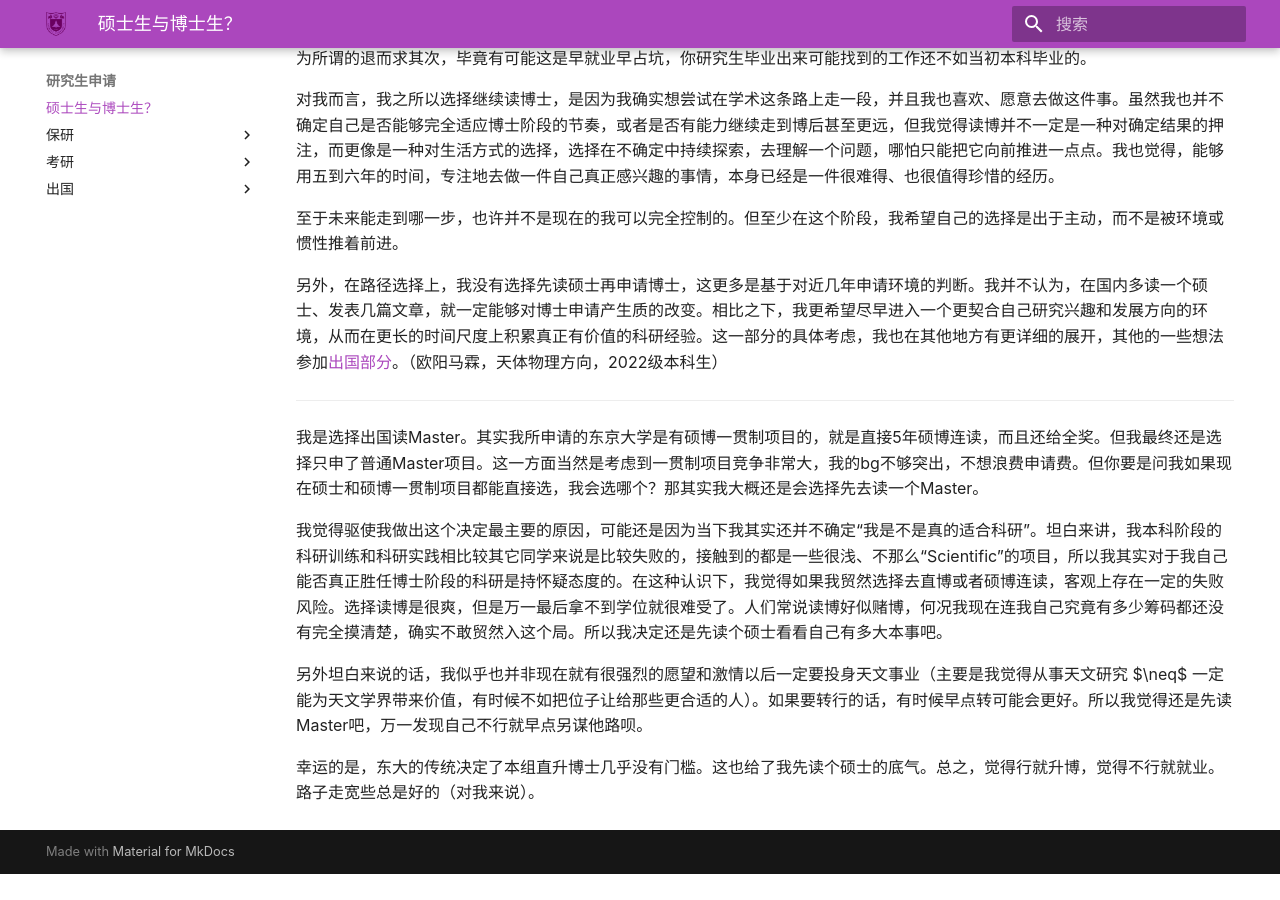
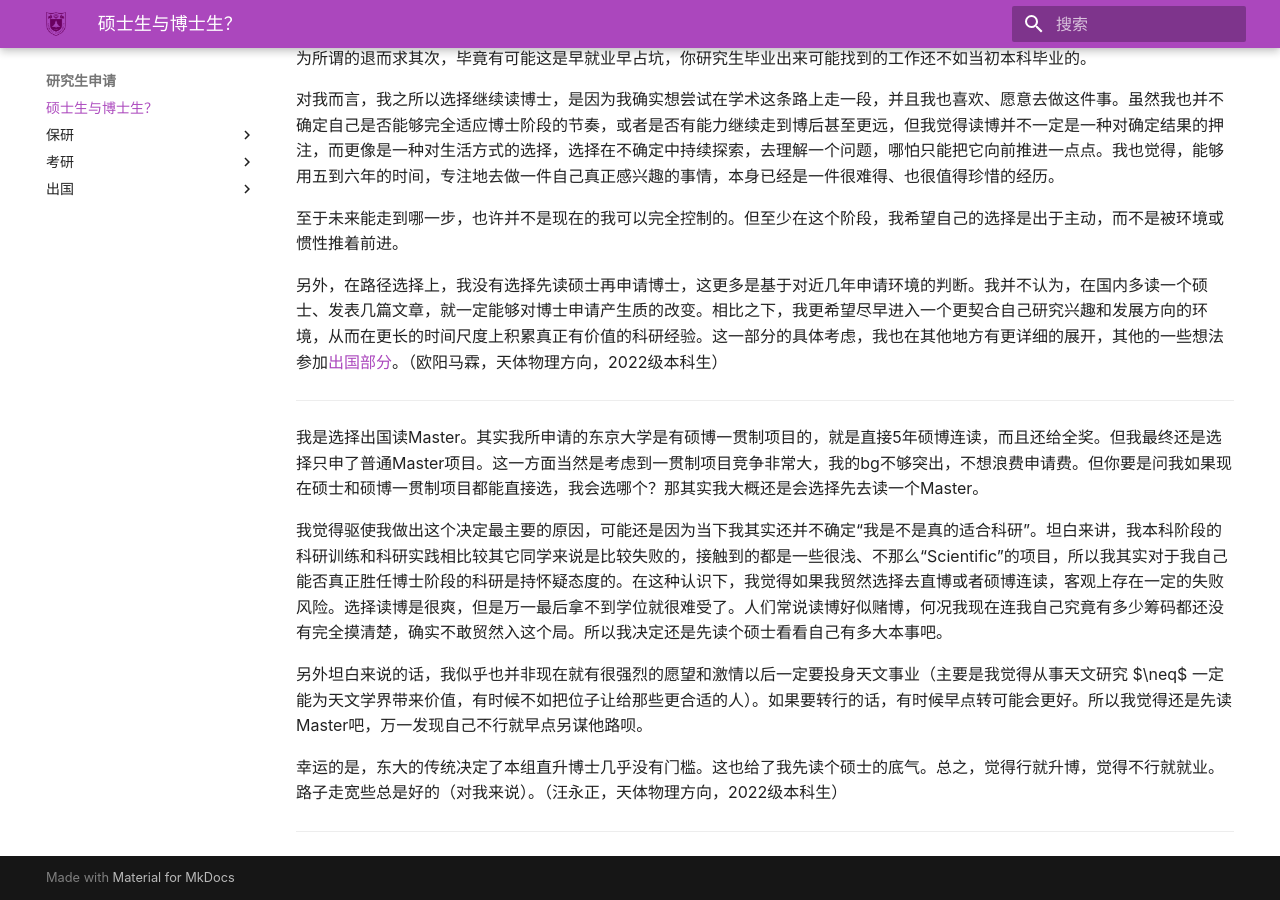
Before and after one commit to nju-astronomy/NJU-ASA, an MkDocs documentation site: the page built from docs/pathway/why_grad.md, in a window 1280 px wide and 900 px high, scrolled down 1019 px. Built offline with MkDocs 1.6.1 and Material for MkDocs 9.7.7, drawn with Linux system fonts in a browser that asks for light colours; some web fonts are replaced; before the commit the page ends 1893 px from its top, so only the background shows below that.

Commit message:
Update why_grad.md

```diff
--- a/docs/pathway/why_grad.md
+++ b/docs/pathway/why_grad.md
@@ -30,4 +30,6 @@
 
 另外坦白来说的话，我似乎也并非现在就有很强烈的愿望和激情以后一定要投身天文事业（主要是我觉得从事天文研究 $\neq$ 一定能为天文学界带来价值，有时候不如把位子让给那些更合适的人）。如果要转行的话，有时候早点转可能会更好。所以我觉得还是先读Master吧，万一发现自己不行就早点另谋他路呗。
 
-幸运的是，东大的传统决定了本组直升博士几乎没有门槛。这也给了我先读个硕士的底气。总之，觉得行就升博，觉得不行就就业。路子走宽些总是好的（对我来说）。
+幸运的是，东大的传统决定了本组直升博士几乎没有门槛。这也给了我先读个硕士的底气。总之，觉得行就升博，觉得不行就就业。路子走宽些总是好的（对我来说）。（汪永正，天体物理方向，2022级本科生）
+
+---
```
